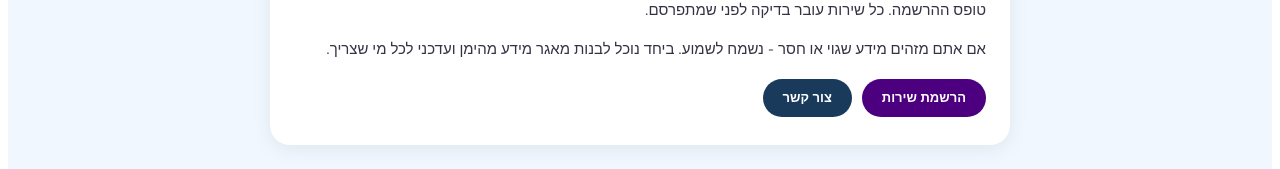
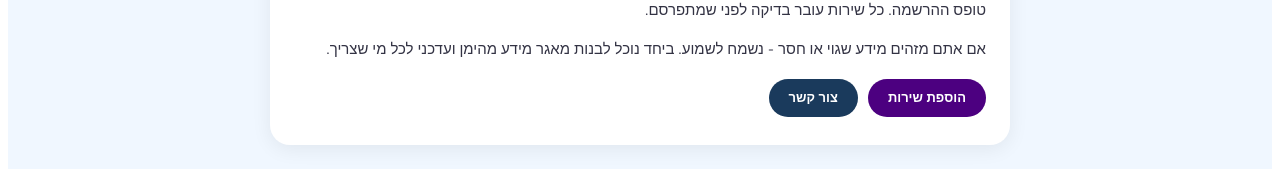
Before and after one commit to sivantelem-commits/rehab-directory, a Next.js app: page /about in a window 1280 px wide. Shown: the part 1432-1601 px from the top of the page. Built offline with nearby package versions, Linux system fonts and the light colour scheme.

Commit message:
Update about.js

```diff
--- a/pages/about.js
+++ b/pages/about.js
@@ -1,6 +1,6 @@
 import Head from 'next/head'
 
-const NAV = [['/', 'ראשי'], ['/rehab', 'שיקום'], ['/treatment', 'טיפול'], ['/map', 'מפה'], ['/guide', 'מדריך'], ['/register', 'הרשמת שירות'], ['/about', 'אודות'], ['/contact', 'צור קשר'], ['/admin', 'ניהול']]
+const NAV = [['/', 'ראשי'], ['/rehab', 'שיקום'], ['/treatment', 'טיפול'], ['/map', 'מפה'], ['/register', 'הוספת שירות'], ['/about', 'אודות'], ['/contact', 'צור קשר'], ['/admin', 'ניהול']]
 
 export default function About() {
   return (
@@ -80,7 +80,7 @@ export default function About() {
             <p style={p}>הפורטל נבנה בעזרת אנשים כמוכם. אם אתם מנהלים שירות בריאות נפש ותרצו שיופיע כאן, תוכלו להירשם דרך טופס ההרשמה. כל שירות עובר בדיקה לפני שמתפרסם.</p>
             <p style={p}>אם אתם מזהים מידע שגוי או חסר - נשמח לשמוע. ביחד נוכל לבנות מאגר מידע מהימן ועדכני לכל מי שצריך.</p>
             <div style={{ display: 'flex', gap: 10, marginTop: 16, flexWrap: 'wrap' }}>
-              <a href="/register" style={btn('#4C0080')}>הרשמת שירות</a>
+              <a href="/register" style={btn('#4C0080')}>הוספת שירות</a>
               <a href="/contact" style={btn('#1A3A5C')}>צור קשר</a>
             </div>
           </Card>
```
